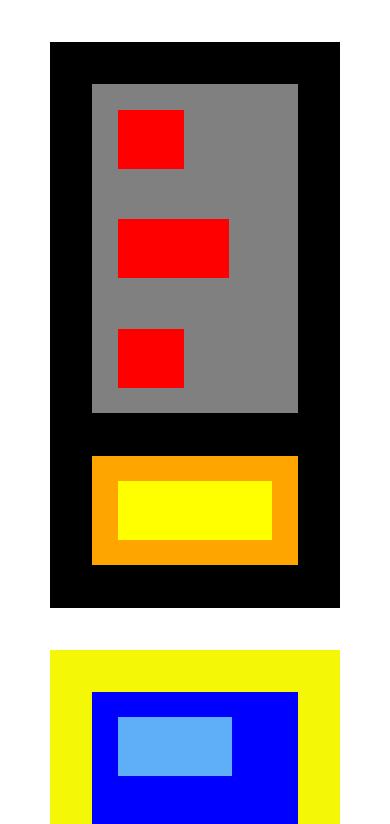
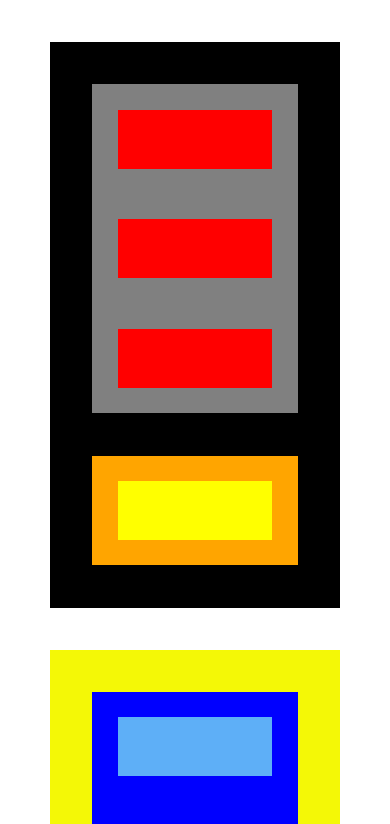
Before and after one commit to plutonet01/test, a plain HTML site: page index.html in a window 390 px wide. Shown: the top 824 px of the page. Drawn offline with Linux system fonts and the light colour scheme; files that its build step writes are made by us from their sources.

Commit message:
Add files via upload
Nivell 3

```diff
--- a/style.css
+++ b/style.css
@@ -67,12 +67,12 @@ footer {
 
 
 .col-1 {width: 8.33%;}
-.col-2 {width: 16.66%;}
+.col-2 {width: 15.66%;}
 .col-3 {width: 25%;}
 .col-4 {width: 33.33%;}
 .col-45 {width: 39%;}
-.col-46 {width: 35.8%;}
-.col-5 {width: 41.66%;}
+.col-46 {width: 33.8%;}
+.col-5 {width: 40.66%;}
 .col-6 {width: 50%;}
 .col-7 {width: 58.33%;}
 .col-8 {width: 66.66%;}
@@ -123,3 +123,10 @@ footer {
       padding: 2vh;
     }
   }
+
+  @media only screen and (max-width: 600px) {
+
+    [class*="col-"] {
+        width: 100%;
+      }
+  }
```
